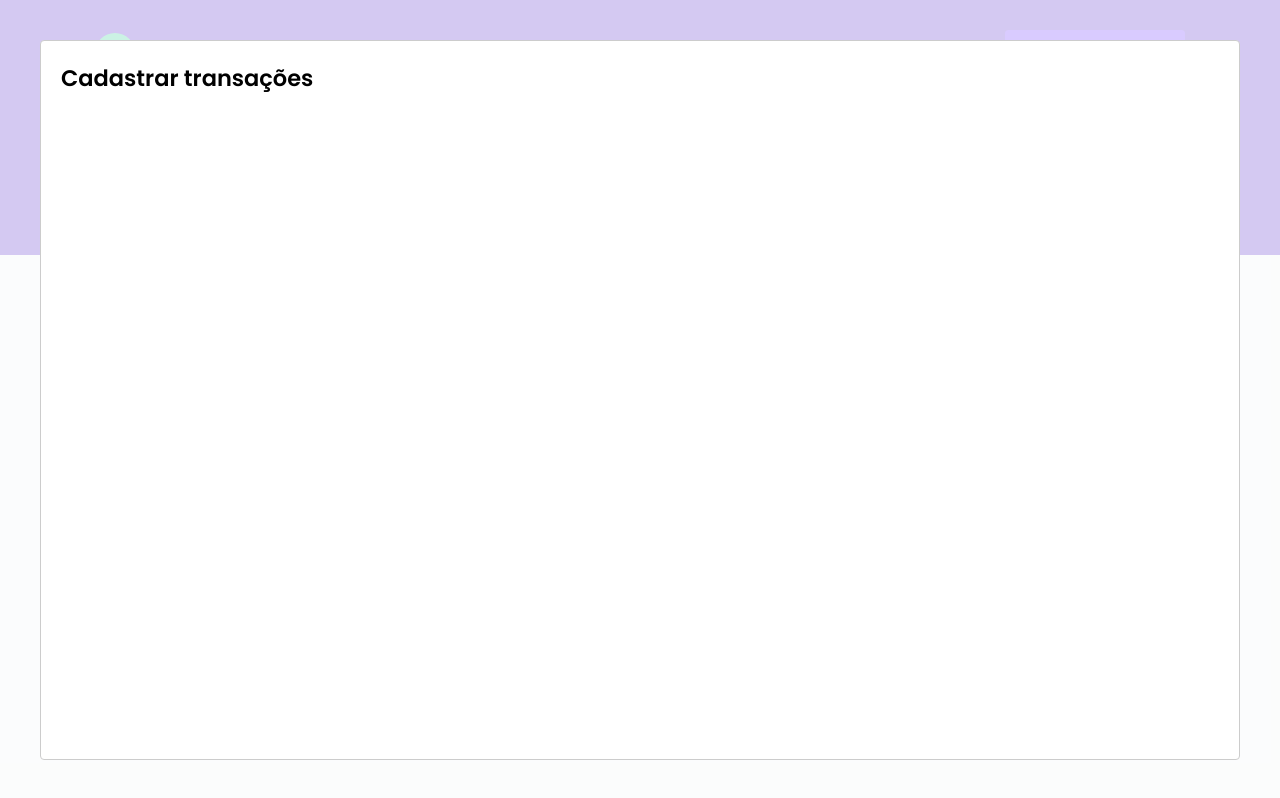
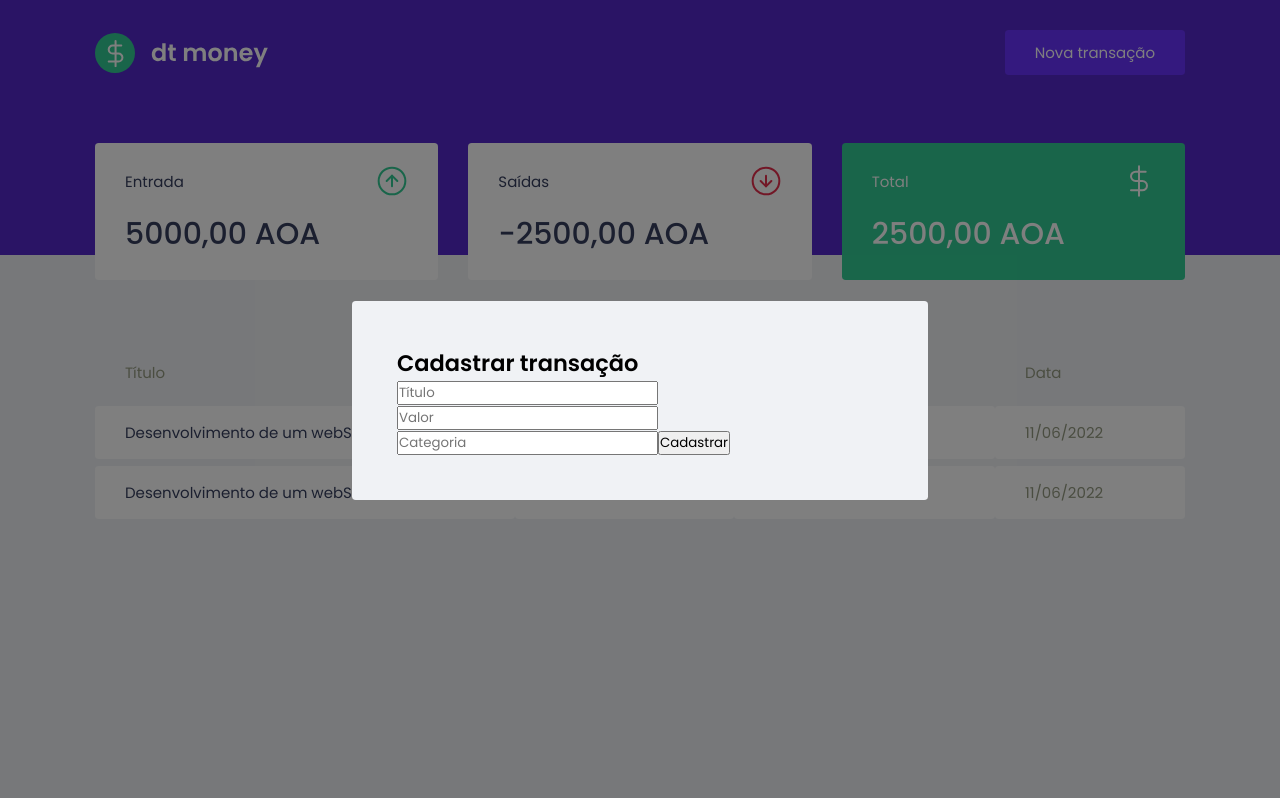
Before and after one commit to FabioJunik/dt-Money, a React (Create React App) app: page / in a window 1280 px wide. Both pictures are taken after a click on the button "Nova transação". Built offline with nearby package versions, Linux system fonts and the light colour scheme; no server answers; what miragejs would draw is missing.

Commit message:
Estrutura do formulario

```diff
--- a/src/components/NewTransactionModal/index.tsx
+++ b/src/components/NewTransactionModal/index.tsx
@@ -1,4 +1,5 @@
 import Modal from 'react-modal';
+import {Container} from './styles'
 
 Modal.setAppElement('#root');
 
@@ -14,8 +15,29 @@
     <Modal
       isOpen={isOpen}
       onRequestClose={onRequestClose}
+      overlayClassName='react-modal-overlay'
+      className='react-modal-content'
     >
-      <h2>Cadastrar transações</h2>
+      <Container>
+        <h2>Cadastrar transação</h2>
+
+        <input
+          type='text'
+          placeholder='Título'
+        />
+
+        <input
+          type='number'
+          placeholder='Valor'
+        />
+
+        <input
+          type='text'
+          placeholder='Categoria'
+        />
+
+        <button type='submit'>Cadastrar</button>
+      </Container>
     </Modal>
   );
 }
--- a/src/components/NewTransactionModal/styles.ts
+++ b/src/components/NewTransactionModal/styles.ts
@@ -1,5 +1,5 @@
 import styled from 'styled-components';
 
-export const Container = styled.div`
+export const Container = styled.form`
 
 `;
--- a/src/styles/global.ts
+++ b/src/styles/global.ts
@@ -2,7 +2,7 @@
 
 export const GlobalStyle = createGlobalStyle`
     :root{
-        --backgroung: #F0F2F5;
+        --background: #F0F2F5;
         --red:#E62E4D;
         --blue:#5429CC;
         --green:#33CC95;
@@ -21,7 +21,7 @@
     }
 
     body{
-        background-color: var(--backgroung);
+        background-color: var(--background);
         -webkit-font-smoothing:antialiased;
     }
 
@@ -52,4 +52,27 @@
         opacity: .6;
         cursor: not-allowed;
     }
+
+    .react-modal-overlay{
+        background-color:rgba(0,0,0,0.5);
+        position:fixed;
+        left:0;
+        top:0;
+        right:0;
+        bottom:0;
+
+        display:flex;
+        align-items:center;
+        justify-content:center;
+
+    }
+
+    .react-modal-content{
+        width:100%;
+        max-width:576px;
+        background-color:var(--background);
+        padding:3rem;
+        position:relative;
+        border-radius:0.25rem;
+    }
 `;
```
